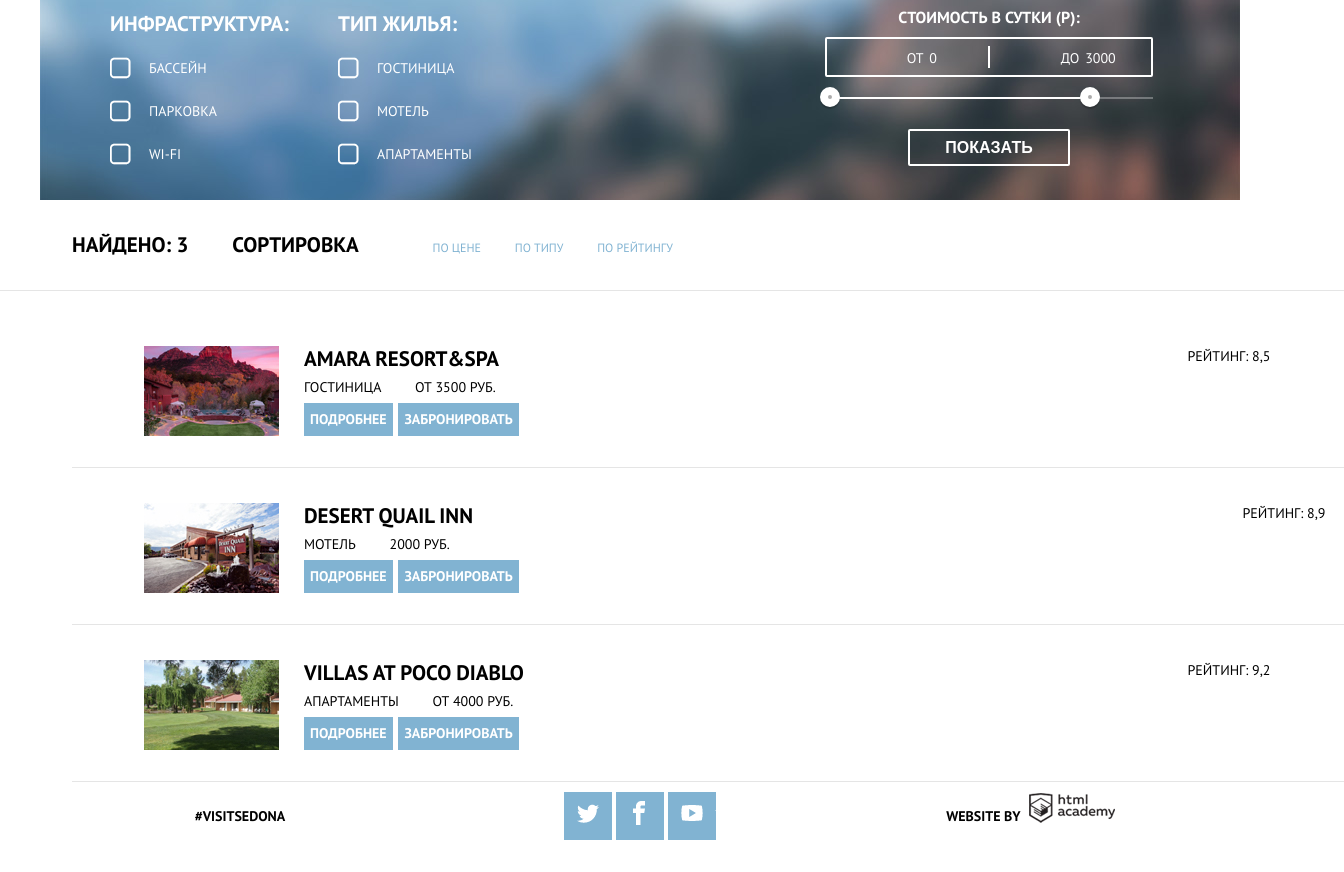
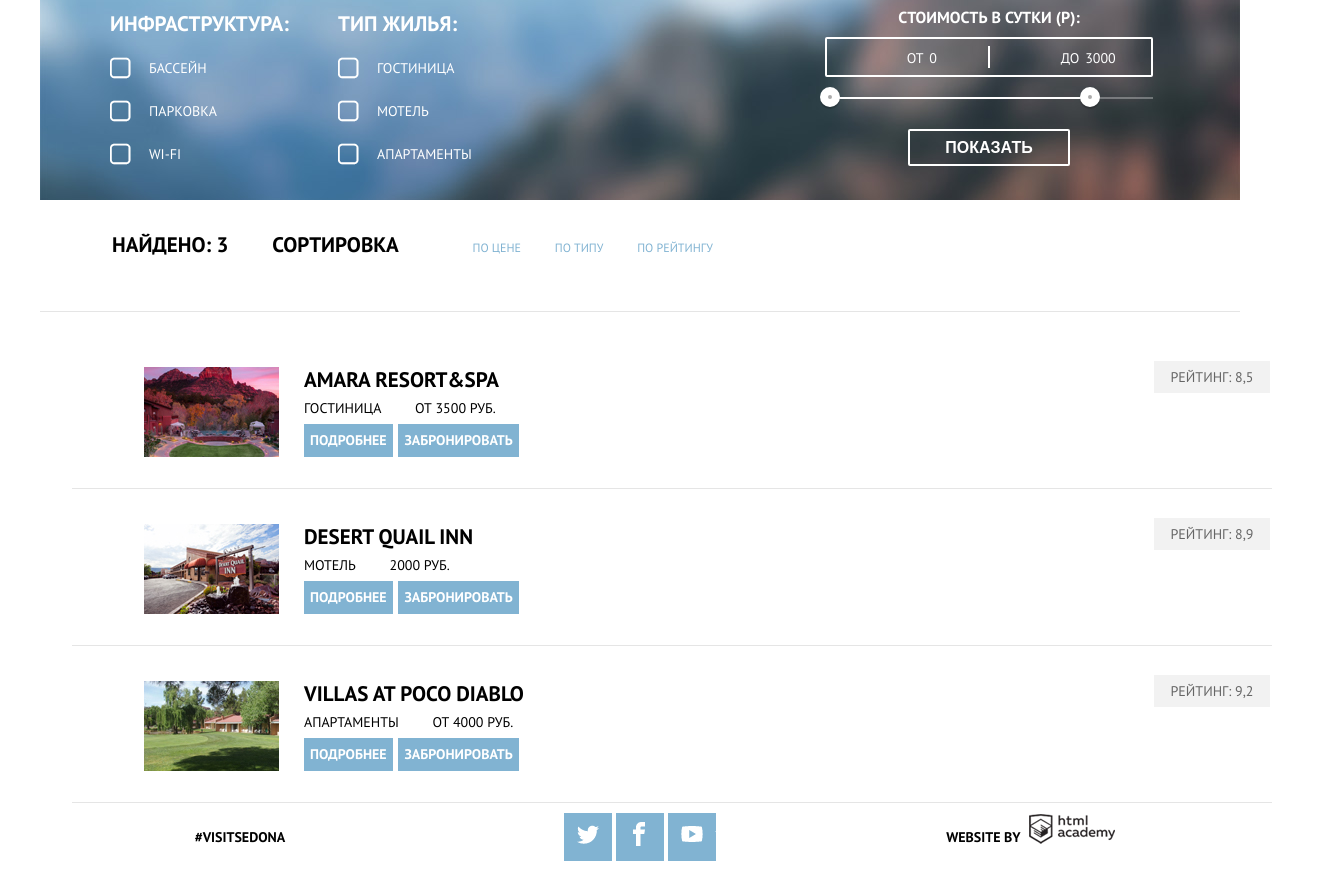
Before and after one commit to 95Samoilova/229154-sedona, a plain HTML site: page hotels.html in a window 1280 px wide. Shown: the part 74-946 px from the top of the page, 1344 px wide, since content can reach past the window. Before the commit the page ends 925 px from the top, so only its background shows below. Drawn offline with Linux system fonts and the light colour scheme.

Commit message:
Добавление box-sizing

```diff
--- a/css/style.css
+++ b/css/style.css
@@ -366,7 +366,7 @@ input[type="checkbox"]:disabled + label span{
 }
 
 .sorter{
-	display: inline-block;
+	box-sizing: border-box;
 	border-bottom: 1px solid #e5e5e5;
 	margin-bottom: 30px;
 	padding: 32px 72px;
@@ -389,6 +389,7 @@ input[type="checkbox"]:disabled + label span{
 }
 
 .hotels{
+	box-sizing: border-box;
 	border-bottom: 1px solid #e5e5e5;
 	padding-bottom: 25px;
 	padding-top: 25px;
@@ -446,24 +447,18 @@ input[type="checkbox"]:disabled + label span{
 
 }
 
-.stars{
+.rating{
 	display: inline-block;
 	float: right;
 	width: 120px;
 }
 
-.star span{
+.rating span{
 	background-color: #f2f2f2;
 	font-size: 14px;
 	line-height: 21px;
 	color: #666666;
 	padding: 7px 17px;
-}
-
-.rating:before,
-.rating:after {
-	content=""
-}
 }
 
 .date{
@@ -537,7 +532,7 @@ input[type="checkbox"]:disabled + label span{
   	margin-top: 10px;
 }
 
-.form-row input[type="date"] {
+.form-row input[type="text"] {
   font-size: 14px;
   line-height: 26px;
   font-family: "PT Sans", "Arial", sans-serif;
--- a/hotels.html
+++ b/hotels.html
@@ -62,11 +62,17 @@
 				</div>
 			</div>
 			<div class="sorter container clearfix">
-				<span>Найдено: 3</span>
-				<span class="sort">Сортировка</span>
-	  			<a href="#">по цене</a>
-	  			<a href="#">по типу</a>
-	  			<a href="#">по рейтингу</a>
+				<div class="sorter-left">
+					<span>Найдено: 3</span>
+					<span class="sort">Сортировка</span>
+		  			<a href="#">по цене</a>
+		  			<a href="#">по типу</a>
+		  			<a href="#">по рейтингу</a>
+		  		</div>
+		  		<div class="sorter-right">
+		  			<a href="#"></a>
+		  			<a href="#"></a>
+		  		</div>
   			</div>
           <div class="logo">
             <img src="img/logo.png" alt="logo">
@@ -98,8 +104,8 @@
 				  			<a href="#" class="detail">Подробнее</a>
 				  			<a href="#" class="reserved">Забронировать</a>
 			  			</div>
-			  			<div class="stars">
-			  				<span class="rating">Рейтинг: 8,9</span>
+			  			<div class="rating">
+			  				<span>Рейтинг: 8,9</span>
 			  			</div>
 		  			</div>
 		  			<div class="hotels container clearfix">
```
Also changed, not shown: index.html (+2 -2 lines).
